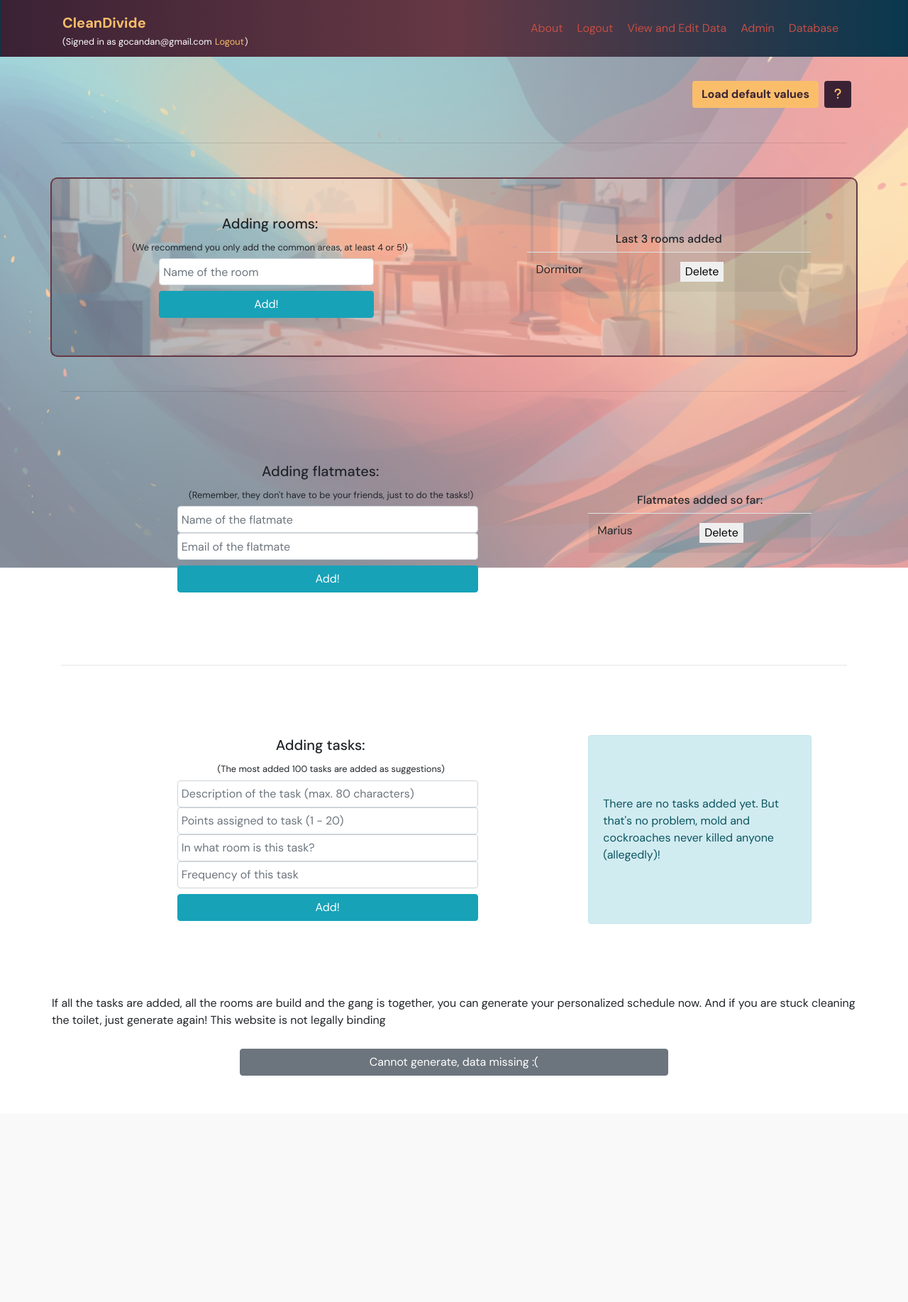
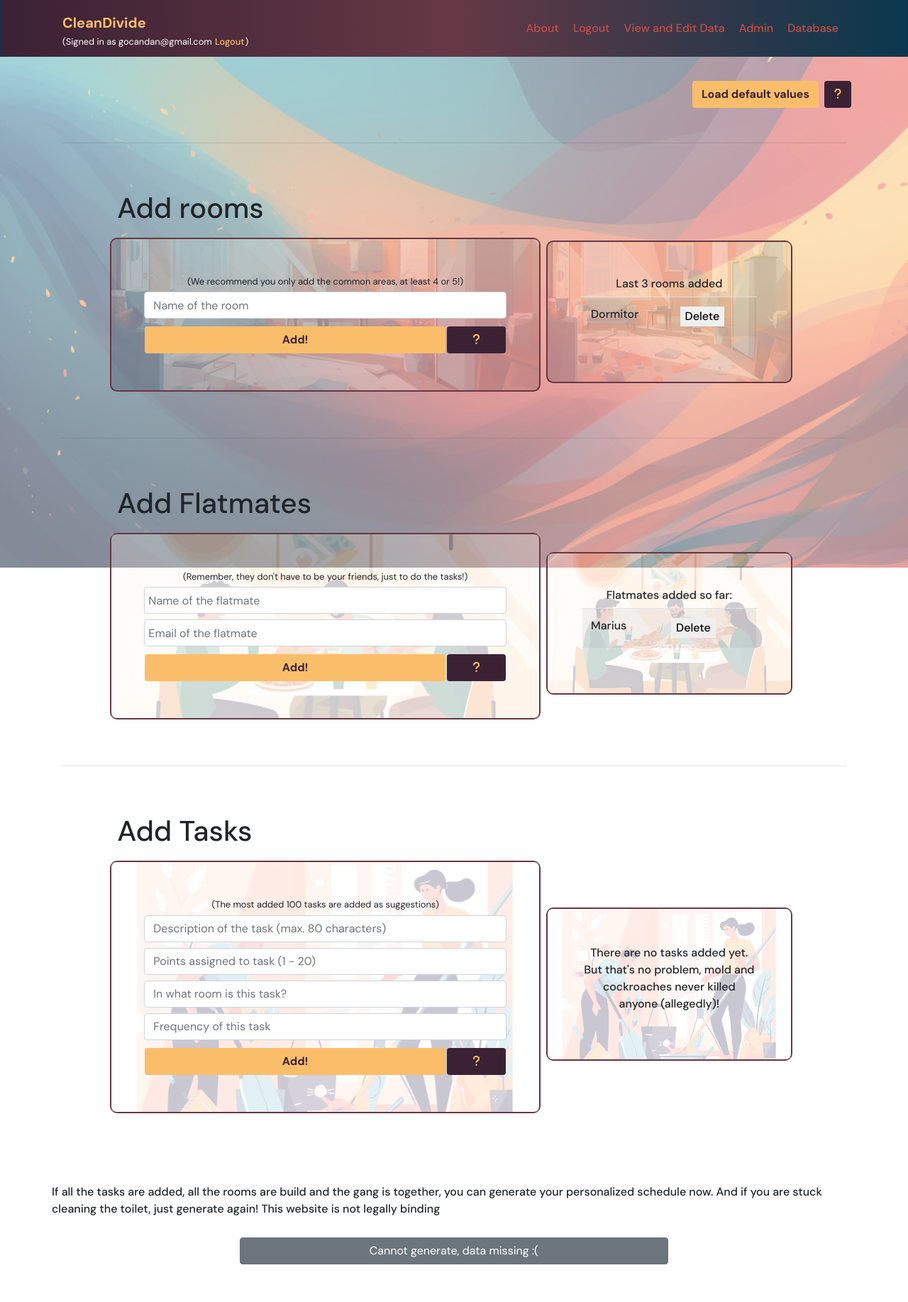
Before and after one commit to DanMGocan/cleandivide, a Flask app: page / in a window 1280 px wide. Shown: the whole page at 71% size. Before the commit the page ends 1516 px from the top, so only its background shows below. Run offline with Flask 3, Linux system fonts and the light colour scheme; a user stored in the database is signed in; data comes from the database, SQL or seed files in the repository; both versions use the stored data as it was after the commit; tables that the repository leaves empty hold one stand-in row (values such as "Sample post"); some libraries are stand-ins or nearby versions.

Commit message:
Frontend works

```diff
--- a/static/css/dashboard.css
+++ b/static/css/dashboard.css
@@ -1,11 +1,11 @@
-#add-room-section {
+.add-room-section {
     position: relative;
     border: 2px solid var(--eggplant);
     border-radius: 10px;
     z-index: 1;
     }
 
-#add-room-section::before {
+.add-room-section::before {
     content: "";
     position: absolute;
     top: 0;
@@ -15,6 +15,54 @@
     background-image: url('../media/img/add_rooms.png');
     background-size: cover;
     background-position: center;
-    opacity: 0.3; /* Adjust the opacity here */
+    opacity: 0.25; /* Adjust the opacity here */
     z-index: -1;
+}
+
+.add-flatmate-section {
+    position: relative;
+    border: 2px solid var(--eggplant);
+    border-radius: 10px;
+    z-index: 1;
     }
+
+.add-flatmate-section::before {
+    content: "";
+    position: absolute;
+    top: 0;
+    left: 0;
+    right: 0;
+    bottom: 0;
+    background-image: url('../media/img/add_flatmates.png');
+    background-size: cover;
+    background-position: center;
+    opacity: 0.25; /* Adjust the opacity here */
+    z-index: -1;
+}
+
+.add-tasks-section {
+    position: relative;
+    border: 2px solid var(--eggplant);
+    border-radius: 10px;
+    z-index: 1;
+    }
+
+.add-tasks-section::before {
+    content: "";
+    position: absolute;
+    top: 0;
+    left: 0;
+    right: 0;
+    bottom: 0;
+    background-image: url('../media/img/add_tasks.png');
+    background-size: cover;
+    background-position: center;
+    opacity: 0.25; /* Adjust the opacity here */
+    z-index: -1;
+}
+
+.default-dashboard-button {
+    font-weight: 600;
+    color: var(--dark-purple);
+    background-color: var(--hunyadi-yellow);
+    }
--- a/static/css/main.css
+++ b/static/css/main.css
@@ -2,6 +2,7 @@
     border: 1px dotted rgba(0, 0, 0, 0.0);
     font-family: 'DM Sans', sans-serif;
     text-decoration: none;
+    font-weight: 500;
 }
 
 a {
@@ -136,11 +137,7 @@ a {
     background-color: rgb(0, 119, 181);
 }
 
-#default-values-button {
-  font-weight: 600;
-  color: var(--dark-purple);
-  background-color: var(--hunyadi-yellow);
-}
+
 
 .question-button {
   color: var(--hunyadi-yellow);
--- a/templates/dashboard.html
+++ b/templates/dashboard.html
@@ -8,8 +8,9 @@
 {% block content %}
 
     <div class="row d-flex justify-content-end my-5">
-            <a href="{{ url_for('helpers_bp.populate_db') }}" class="btn" id="default-values-button">
-                Load default values</a>
+            <a href="{{ url_for('helpers_bp.populate_db') }}" class="btn default-dashboard-button">
+                Load default values
+            </a>
             <a href="{{ url_for('helpers_bp.populate_db') }}" class="btn question-button mx-2">
                 <i class="fa-solid fa-question"></i>
             </a>
@@ -17,35 +18,42 @@
 
     <!-- Adding rooms into the DB -->
     <hr>
-    <div class="row my-5 p-5" id="add-room-section">
+    <div class="row p-5 d-flex align-items-center justify-content-center" >
+
+        <div class="col-11 px-0 mx-0">
+            <h1 class="">Add rooms</h1>
+        </div>
         <!-- Left Side - Form Section -->
-        <div class="col-12 col-lg-6 mx-auto my-auto">
-            <!-- Text row -->
-            <div class="row justify-content-center">
-                <h5>Adding rooms:</h5>
-            </div>
+        <div class="col-12 col-lg-7 mt-2 p-5 add-room-section">
             <!-- Note row -->
             <div class="row d-flex align-items-center justify-content-center">
                 <small>(We recommend you only add the common areas, at least 4 or 5!)</small>
             </div>
             <!-- Form row -->
             <div class="row">
-                <div class="col-12 col-lg-10 mx-auto my-auto">
-                    <form action="{{ url_for('additems_bp.add_room') }}" method="post">
-                        <div class="form-row col-12 d-flex align-items-center justify-content-center">
-                            <input type="text" class="form-control col-12 col-lg-10" placeholder="Name of the room" name="name" required>
-                            <input type="submit" value="Add!" class="btn btn-info col-12 col-lg-10 mt-2">
+                <form action="{{ url_for('additems_bp.add_room') }}" method="post" class="col-12">
+                    <!-- Text Input -->
+                    <div class="form-row d-flex align-items-center justify-content-center">
+                        <input type="text" class="form-control" placeholder="Name of the room" name="name" required>
+                    </div>
+
+                    <!-- Buttons Row -->
+                    <div class="form-row d-flex justify-content-end mt-2">
+                        <div class="col-10 px-0">
+                            <input type="submit" value="Add!" class="btn default-dashboard-button w-100 px-0" />
+                        </div>
+                        <div class="col-2 px-0">
+                            <a href="{{ url_for('helpers_bp.populate_db') }}" class="btn question-button w-100 px-0">
+                                <i class="fa-solid fa-question"></i>
+                            </a>
+                        </div>
                     </div>
                 </form>
             </div>
         </div>
-        </div>
-
-        <!-- Gap for spacing -->
-        <div class="d-none d-lg-block col-lg-1"></div>
 
         <!-- Right Side - Table or Alert Section -->
-        <div class="col-12 col-lg-5 my-auto mx-auto">
+        <div class="col-12 col-lg-4 p-5 my-auto mx-2 add-room-section">
             {% if template_data.rooms|length > 0 %}
                 <h6 class="text-center">Last 3 rooms added</h6>
                 <table class="table table-striped">
@@ -65,8 +73,9 @@
                     </tbody>
                 </table>
             {% else %}
-                <div class="alert alert-info d-flex align-items-center justify-content-center my-auto w-100 h-100">
-                    You have not added any rooms yet! Before you can add any tasks or flatmates, please add some rooms.
+                <div class="d-flex align-items-center justify-content-center my-auto w-100 h-100">
+                    <p class="text-center">You have not added any rooms yet! Before you can add any tasks or flatmates,
+                        please add some rooms.</p>
                 </div>
             {% endif %}
         </div>
@@ -75,43 +84,47 @@
 
     <!-- Adding flatmates into the DB -->
     <hr>
-    <div class="row my-5 p-5">
+    <div class="row p-5 d-flex align-items-center justify-content-center">
 
-        <div class="col-12 col-lg-8 mx-auto my-auto">
-            <!-- Text row -->
-            <div class="row col-12 justify-content-center">
-                <h5>Adding flatmates:</h5>
+        <div class="col-11 px-0 mx-0">
+            <h1 class="">Add Flatmates</h1>
         </div>
-            <div class="row justify-content-center">
+        <!-- Left Side - Form Section -->
+        <div class="col-12 col-lg-7 mt-2 p-5 add-flatmate-section">
+            <!-- Note row -->
+            <div class="row d-flex align-items-center justify-content-center">
                 <small>(Remember, they don't have to be your friends, just to do the tasks!)</small>
             </div>
-
             <!-- Form row -->
             <div class="row">
-                <div class="col-12 col-lg-10 mx-auto my-auto">
-                    <form action="{{ url_for('additems_bp.add_flatmate') }}" method="post">
-                        <div class="form-row col-12 d-flex align-items-center justify-content-center">
-                            <input type="text" class="form-control col-10" placeholder="Name of the flatmate" name="name" required>
-                            <input type="text" class="form-control col-10" placeholder="Email of the flatmate" name="email" required>
-                            <!-- Note row -->
+                <form action="{{ url_for('additems_bp.add_flatmate') }}" method="post" class="col-12">
+                    <!-- Text Inputs -->
+                    <div class="form-row d-flex align-items-center justify-content-center">
+                        <input type="text" class="form-control col-12" placeholder="Name of the flatmate" name="name" required>
+                        <input type="text" class="form-control col-12 mt-2" placeholder="Email of the flatmate" name="email" required>
+                    </div>
 
-                            <input type="submit" value="Add!" class="btn btn-info col-10 col-lg-10 mt-2">
+                    <!-- Buttons Row -->
+                    <div class="form-row d-flex justify-content-end mt-2">
+                        <div class="col-10 px-0">
+                            <input type="submit" value="Add!" class="btn default-dashboard-button w-100 px-0" />
+                        </div>
+                        <div class="col-2 px-0">
+                            <a href="{{ url_for('helpers_bp.populate_db') }}" class="btn question-button w-100 px-0">
+                                <i class="fa-solid fa-question"></i>
+                            </a>
+                        </div>
                     </div>
                 </form>
             </div>
         </div>
 
-
-        </div>
-
-
-        <!-- Show a table with the last tasks instead of the alert -->
+        <!-- Right Side - Table or Alert Section -->
+        <div class="col-12 col-lg-4 p-5 my-auto mx-2 add-flatmate-section">
             {% if template_data.flatmates|length > 0 %}
-        <div class="col-12 col-lg-4 my-auto mx-auto">
                 <h6 class="text-center">Flatmates added so far:</h6>
                 <table class="table table-striped">
                     <tbody>
-                    <!-- Displaying only the last 6 flatmates -->
                         {% for flatmate in template_data.flatmates[:12] %}
                             <tr>
                                 <td>{{ flatmate.name }}</td>
@@ -126,52 +139,46 @@
                         {% endfor %}
                     </tbody>
                 </table>
+            {% else %}
+                <div class="d-flex align-items-center justify-content-center my-auto w-100 h-100">
+                    <p class="text-center">You have not added any flatmates yet! Please note that probably, YOU CANNOT DO THIS ALONE!.</p>
+                </div>
+            {% endif %}
+        </div>
     </div>
 
-        <!-- Will show an alert about no rooms added -->
-        {% else %}
-        <div class="col-12 col-lg-4">
-            <div class="alert alert-info d-flex align-items-center justify-content-center my-auto w-100 h-100">
-                You have not added any flatmates yet! Please note that probably, YOU CANNOT DO THIS ALONE!.
-            </div>
-        </div>
-        {% endif %}
-
-    </div>
 
     <!-- Adding tasks into the DB -->
     <hr>
-    <div class="row my-5 p-5">
-
-        <div class="col-12 col-lg-8 mx-auto my-auto">
-            <!-- Text row -->
-            <div class="row col-12 justify-content-center">
-                <h5>Adding tasks:</h5>
+    <div class="row p-5 d-flex align-items-center justify-content-center">
+        <div class="col-11 px-0 mx-0">
+            <h1>Add Tasks</h1>
         </div>
-            <div class="row justify-content-center">
+        <!-- Left Side - Form Section -->
+        <div class="col-12 col-lg-7 mt-2 p-5 add-tasks-section">
+            <!-- Note row -->
+            <div class="row d-flex align-items-center justify-content-center">
                 <small>(The most added 100 tasks are added as suggestions)</small>
             </div>
-
             <!-- Form row -->
             <div class="row">
-                <div class="col-12 col-lg-10 mx-auto my-auto">
-                    <form action="{{ url_for('additems_bp.add_task') }}" method="post">
-                        <div class="form-row col-12 d-flex align-items-center justify-content-center">
-                            <input list="popularTasks" type="text" name="description" maxlength="80" placeholder="Description of the task (max. 80 characters)" class="form-control col-10" required>
+                <form action="{{ url_for('additems_bp.add_task') }}" method="post" class="col-12">
+                    <!-- Text Input -->
+                    <div class="form-row d-flex align-items-center justify-content-center">
+                        <input list="popularTasks" type="text" name="description" maxlength="80" placeholder="Description of the task (max. 80 characters)" class="form-control" required>
                         <datalist id="popularTasks">
                             {% for task in template_data.popular_tasks %}
                                 <option value="{{ task.description }}">
                             {% endfor %}
                         </datalist>
-                            <input type="number" name="points" min="1" max="20" placeholder="Points assigned to task (1 - 20)" class="form-control col-10" required />
-                            <input name="room" placeholder="In what room is this task?" class="form-control col-10" list="roomList" required />
+                        <input type="number" name="points" min="1" max="20" placeholder="Points assigned to task (1 - 20)" class="form-control mt-2" required />
+                        <input name="room" placeholder="In what room is this task?" class="form-control mt-2" list="roomList" required />
                         <datalist id="roomList">
                             {% for room in template_data.rooms %}
                                 <option value="{{ room.name }}">
                             {% endfor %}
                         </datalist>
-
-                            <input class="form-control col-10" list="frequencies" id="frequency" name="frequency" placeholder="Frequency of this task" />
+                        <input class="form-control mt-2" list="frequencies" id="frequency" name="frequency" placeholder="Frequency of this task"/>
                         <datalist id="frequencies">
                             <option value="Daily">
                             <option value="Twice weekly">
@@ -180,25 +187,34 @@
                             <option value="Monthly">
                             <option value="Yearly">
                         </datalist>
-
+                    </div>
+                        <!-- Add Task Button -->
                         {% if template_data.rooms|length == 0 or template_data.flatmates|length == 0 %}
                         <small class="mt-2">Before adding tasks, rooms and flatmates must be added</small>
                         {% else %}
-                                <input type="submit" value="Add!" class="btn btn-info col-10 col-lg-10 mt-2" >
+                         <!-- Buttons Row -->
+                        <div class="form-row d-flex justify-content-end mt-2">
+                            <div class="col-10 px-0">
+                                <input type="submit" value="Add!" class="btn default-dashboard-button w-100 px-0" />
+                            </div>
+                            <div class="col-2 px-0">
+                                <a href="{{ url_for('helpers_bp.populate_db') }}" class="btn question-button w-100 px-0">
+                                    <i class="fa-solid fa-question"></i>
+                                </a>
+                            </div>
+                        </div>
                         {% endif %}
-                        </div>
+
                 </form>
             </div>
         </div>
-        </div>
 
-            <!-- Show a table with the last tasks instead of the alert -->
+        <!-- Right Side - Table or Alert Section -->
+        <div class="col-12 col-lg-4 p-5 my-auto mx-2 add-tasks-section">
             {% if template_data.tasks|length > 0 %}
-            <div class="col-12 col-lg-4 my-auto mx-auto">
-                <h6 class="text-center">Tasks added so far (last 6): </h6>
+                <h6 class="text-center">Tasks added so far (last 6):</h6>
                 <table class="table table-striped">
                     <tbody>
-                        <!-- Displaying only the last 6 tasks -->
                         {% for task in template_data.tasks[:6] %}
                             <tr>
                                 <td>{{ task.description }}</td>
@@ -214,18 +230,12 @@
                         {% endfor %}
                     </tbody>
                 </table>
-            </div>
-
-            <!-- Will show an alert about no flatmates added -->
             {% else %}
-            <div class="col-12 col-lg-4">
-                <div class="alert alert-info d-flex align-items-center justify-content-center my-auto w-100 h-100">
-                    There are no tasks added yet. But that's no problem, mold and cockroaches never killed anyone (allegedly)!
-                </div>
+                <div class="d-flex align-items-center justify-content-center my-auto w-100 h-100">
+                    <p class="text-center">There are no tasks added yet. But that's no problem, mold and cockroaches never killed anyone (allegedly)!</p>
                 </div>
             {% endif %}
         </div>
-
     </div>
 
     <div class="row mt-5">
--- a/templates/index.html
+++ b/templates/index.html
@@ -10,7 +10,7 @@
 </div>
 
 <div class="row col-12 d-flex justify-content-center align-items-center">
-  <a href="/login" target="_blank" class="btn mx-2 rounded mx-auto" id="google-button">
+  <a href="/login" class="btn mx-2 rounded mx-auto" id="google-button">
     <i class="fa-brands fa-google fa-lg"></i></i> Continue with Google
   </a>
 </div>
```
Also changed, not shown: main.py (+4 -8 lines), database.db, static/media/img/add_flatmates.png (added), static/media/img/add_tasks.png (added). Lines whose indentation alone changed are shown as unchanged.
